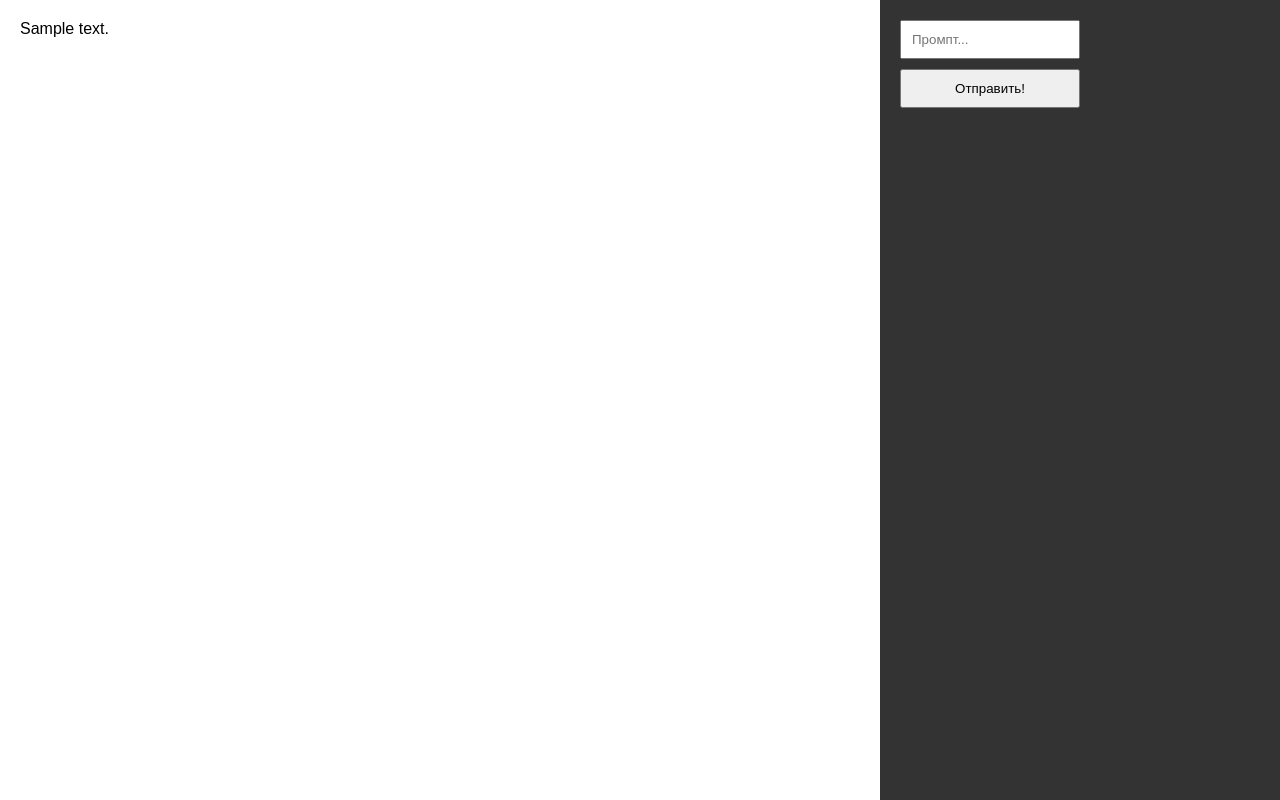
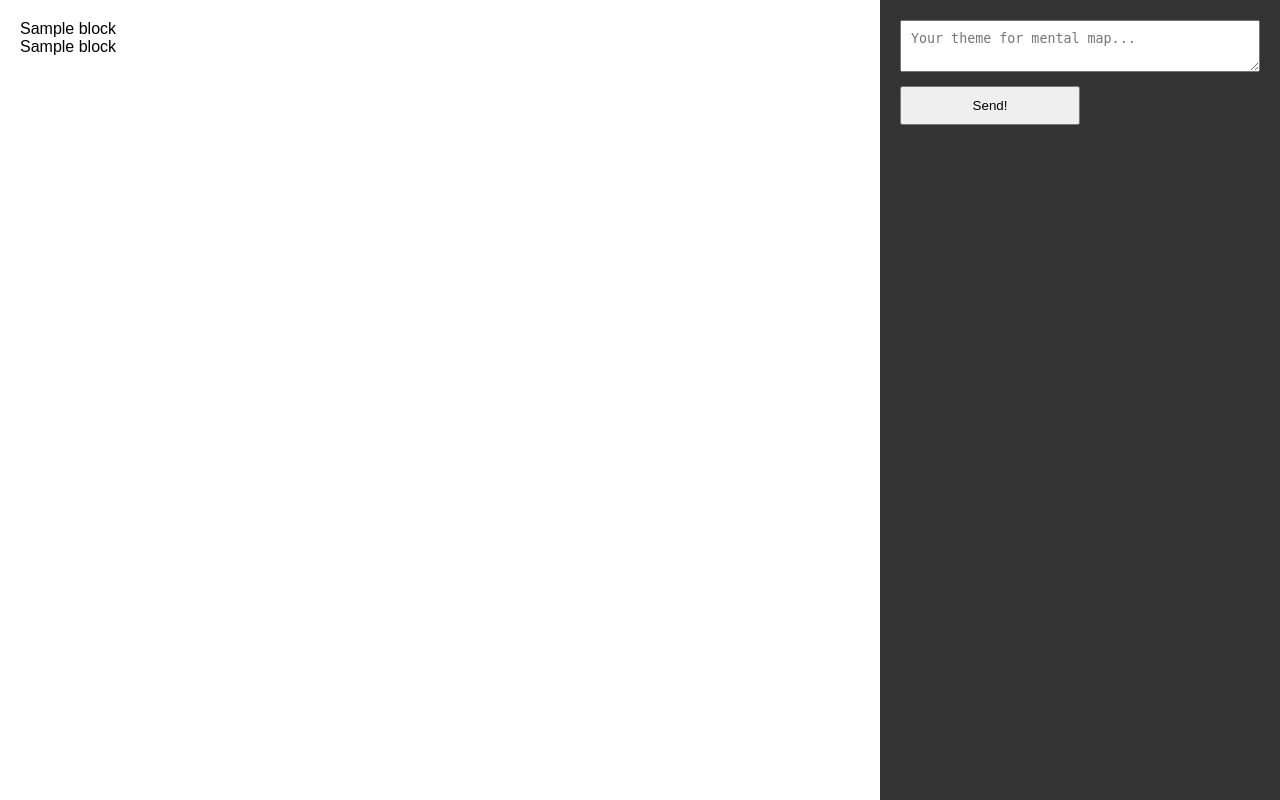
Before and after one commit to ChivasQ/GPT_MM, a Flask app: template templates/main.html in a window 1280 px wide. Run offline with Flask 3, Linux system fonts and the light colour scheme; the template is opened without the code that fills it: most values are stand-ins (such as "Sample title", 1, 10 or a date in 2020).

Commit message:
щлфн

```diff
--- a/main.py
+++ b/main.py
@@ -1,16 +1,23 @@
+from time import sleep
+
 from flask import Flask, render_template, request
 
 import prompt
 
 app = Flask(__name__)
 
-@app.route("/", methods=["POST"])
-def index():
-    text = ""
-    if request.method == "POST":
+@app.route("/", methods=["POST", "GET"])
+async def index():
+
+    if request.method == "POST" and request.form["prompt"]:
         print(request.form)
-        #text = prompt.ask_gpt(request.form["prompt"])
-    return render_template("main.html", title="adawd", text="re")
+        # request.input_stream
+        #text = await prompt.ask_gpt(request.form["prompt"])
+        file = open("test.txt", "r")
+        s = file.read()
+
+    return render_template("main.html", title="title", blocklist_level1=[1,2,3], blocklist_level2=[1,2,3])
+
 
 
 if __name__ == "__main__":
--- a/templates/main.html
+++ b/templates/main.html
@@ -5,12 +5,18 @@
     <div class="container">
         <div class="sidebar">
             <form action="/" method="post" class="form-cont">
-                <input type="text" name="prompt" placeholder="Промпт...">
-                <input type="submit" value="Отправить!">
+                <textarea type="text" name="prompt" placeholder="Your theme for mental map..."></textarea>
+                <input type="submit" value="Send!">
             </form>
         </div>
         <div class="content">
-            {{text}}
+            {% for block in blocklist_level1 %}
+                <div class="blocks_level1">{{ block }}</div>
+            {% endfor %}
+
+            {% for block in blocklist_level2 %}
+                <div class="blocks_level2">{{ block }}</div>
+            {% endfor %}
         </div>
     </div>
 {% endblock %}
```
Also changed, not shown: alo.py (+16 -0 lines), prompt.py (+8 -5 lines).
